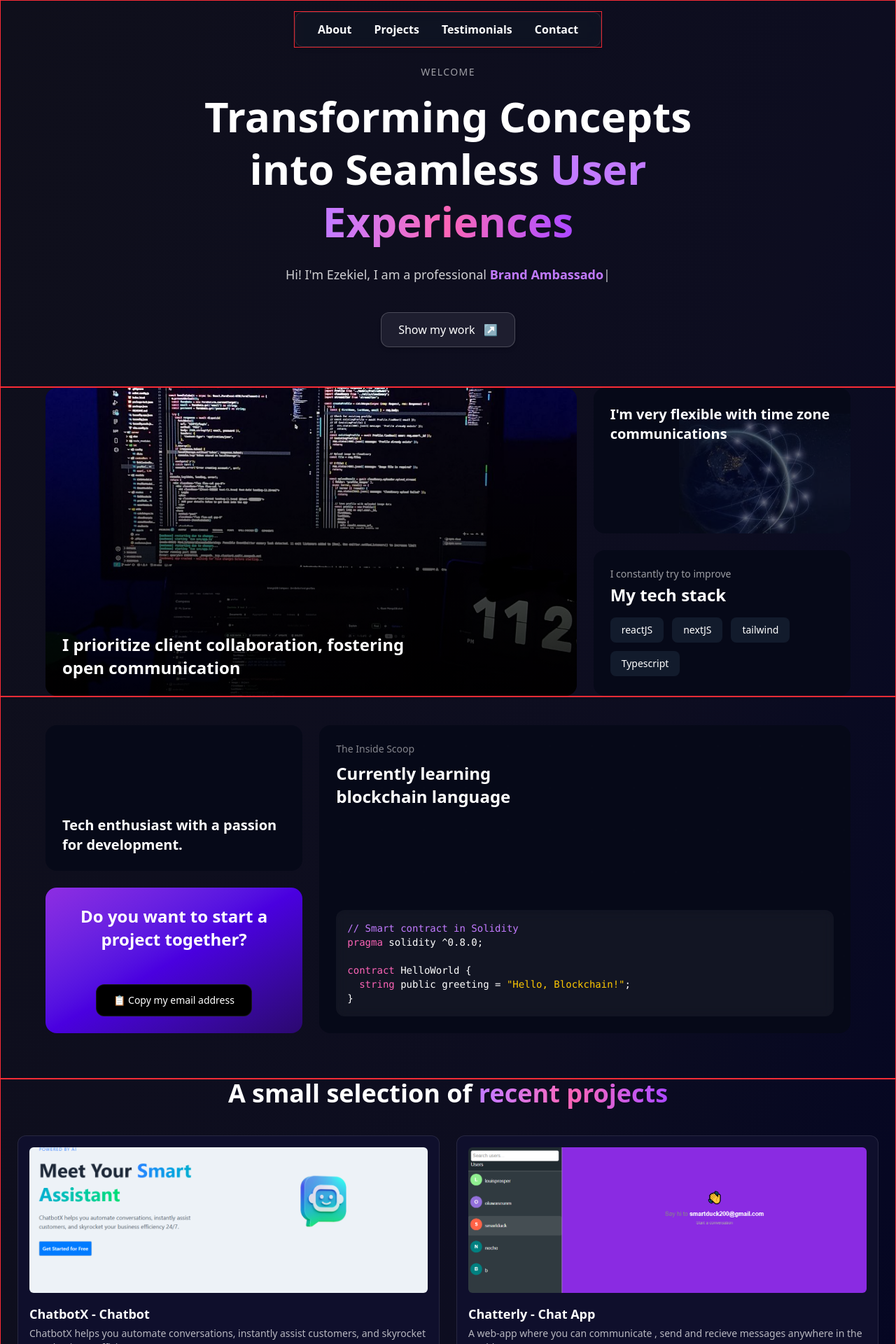
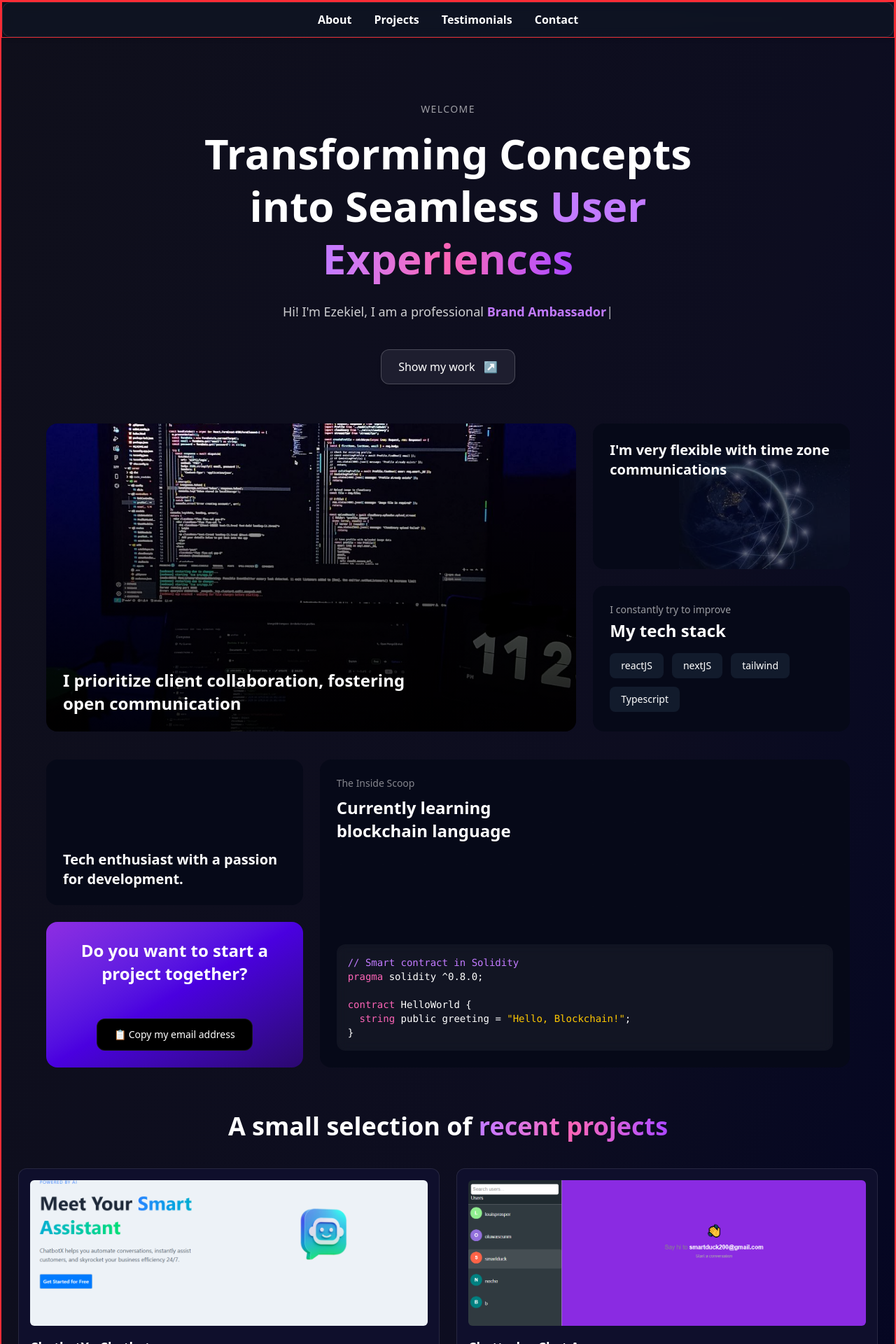
Before and after one commit to Ezekiel544/Ezekiel, a React (Vite) app: page / in a window 1280 px wide. Shown: the top 1920 px of the page at 70% size. Built offline with nearby package versions, Linux system fonts and the light colour scheme.

Commit message:
i added all

```diff
--- a/src/App.jsx
+++ b/src/App.jsx
@@ -7,7 +7,7 @@ const Hero = forwardRef((_, ref) => {
   return (
     <div
       ref={ref}
-      className="relative pt-23 pb-14 flex flex-col items-center justify-center px-4 text-white overflow-hidden border border-red-500"
+      className="relative pt-23 pb-14 flex flex-col items-center justify-center px-4 text-white overflow-hidden "
     >
       {/* Background */}
       <div className="absolute inset-0 -z-10">
--- a/src/calltoaction.jsx
+++ b/src/calltoaction.jsx
@@ -3,7 +3,7 @@ import { FaGithub, FaTwitter, FaLinkedin } from 'react-icons/fa';
 
 const CallToAction = () => {
   return (
-    <section className="relative  text-white py-10 px-6 text-center flex flex-col items-center justify-center border border-red-500">
+    <section className="relative  text-white py-10 px-6 text-center flex flex-col items-center justify-center ">
       {/* Grid background (optional) */}
       <div className="absolute inset-0 bg-[radial-gradient(#ffffff0f_1px,transparent_1px)] [background-size:40px_40px] pointer-events-none z-0" />
 
--- a/src/contactsection.jsx
+++ b/src/contactsection.jsx
@@ -3,7 +3,7 @@ import codeOverlay from "../src/assets/earth.png"; // Replace with your actual i
 import CopyEmailCard from "./copyemailcard";
 const NextFeatureSection = () => {
   return (
-    <section className="w-full px-4 sm:px-6 md:px-8 lg:px-12 xl:px-16 pt-10 pb-16 border border-red-500">
+    <section className="w-full px-4 sm:px-6 md:px-8 lg:px-12 xl:px-16 pt-10 pb-16 ">
       <div className="grid grid-cols-1 lg:grid-cols-3 gap-5 lg:gap-6 items-stretch">
         {/* LEFT - Two stacked cards */}
         <div className="flex flex-col gap-5 lg:gap-6 h-[380px] sm:h-[420px] md:h-[440px]">
--- a/src/featuresection.jsx
+++ b/src/featuresection.jsx
@@ -6,7 +6,7 @@ const techStack = ['reactJS', 'nextJS', 'tailwind', 'Typescript'];
 
 const FeatureSection = () => {
   return (
-    <section className="w-full px-4 sm:px-6 md:px-8 lg:px-12 xl:px-16  border border-red-500">
+    <section className="w-full px-4 sm:px-6 md:px-8 lg:px-12 xl:px-16 ">
       <div className="grid grid-cols-1 lg:grid-cols-3 gap-5 lg:gap-6 items-stretch">
         {/* LEFT - Laptop Image */}
         <div className="relative col-span-1 lg:col-span-2 rounded-2xl overflow-hidden group hover:scale-[1.01] transition-transform duration-300 ease-in-out h-[380px] sm:h-[420px] md:h-[440px]">
--- a/src/index.css
+++ b/src/index.css
@@ -1,5 +1,7 @@
 body {
   overflow-x: hidden;
+  box-sizing: border-box ;
+  max-width: 100%;
 
 }
 /* Reset basic styles to control overflow */
--- a/src/main.jsx
+++ b/src/main.jsx
@@ -16,7 +16,7 @@ function Root() {
   const heroRef = useRef(null);
 
   return (
-    <main className="bg-gradient-to-br from-[#0f0f1b] via-[#0d0d20] to-[#020024]">
+    <main className="bg-gradient-to-br from-[#0f0f1b] via-[#0d0d20] to-[#020024] border-2 border-red-500">
       <ScrollNav heroRef={heroRef} />
 
       <Element name="about">
--- a/src/recentproject.jsx
+++ b/src/recentproject.jsx
@@ -71,7 +71,7 @@ const techIcons = {
 
 const RecentProjects = () => {
   return (
-    <section className=" text-white border border-red-500 ">
+    <section className=" text-white">
       <div className="max-w-7xl mx-auto px-6">
         <h2 className="text-3xl md:text-4xl font-bold mb-10 text-center">
           A small selection of <span className="bg-gradient-to-r from-purple-400 via-pink-400 to-purple-500 bg-clip-text text-transparent">recent projects</span>
--- a/src/scrollnav.css
+++ b/src/scrollnav.css
@@ -1,9 +1,9 @@
-@media (max-width: 390px) {
+/* @media (max-width: 390px) {
   .nav-adjust-390 {
     left: 90% !important;
     transform: translateX(-50%) !important;
   }
-}
+} */
 body {
   overflow-x: hidden;
 }
--- a/src/scrollnav.jsx
+++ b/src/scrollnav.jsx
@@ -22,9 +22,7 @@ const ScrollNav = () => {
 
   return (
 <div
-  className={`fixed top-4 z-50 transition-all duration-300
-              left-1/2 transform -translate-x-1/2
-              nav-adjust-390
+  className={`
               ${showNav ? 'opacity-100 translate-y-0' : 'opacity-0 -translate-y-10 pointer-events-none'} border border-red-500`}
 >
 
--- a/src/testimonial.jsx
+++ b/src/testimonial.jsx
@@ -38,7 +38,7 @@ const testimonials = [
 ];
 
 const TestimonialsMarquee = () => (
-  <div className=" py-5 px-4 overflow-hidden border border-red-500">
+  <div className=" py-5 px-4 overflow-hidden ">
   <h2 className="text-center text-4xl font-bold mb-12 text-white">
   Kind words from{' '}
   <span className="bg-gradient-to-r from-purple-400 via-pink-400 to-purple-500 bg-clip-text text-transparent">
--- a/src/workexperince.jsx
+++ b/src/workexperince.jsx
@@ -29,7 +29,7 @@ const workData = [
 
 const WorkExperience = () => {
   return (
-    <div className=" text-white px-4 py-16  flex flex-col items-center border border-red-500 ">
+    <div className=" text-white px-4 py-16  flex flex-col items-center ">
       <h2 className="text-4xl md:text-4xl font-bold mb-12 text-center">
         <span className="text-white">My </span>
         <span className="text-transparent bg-clip-text bg-gradient-to-r from-purple-400 to-pink-500">
```
